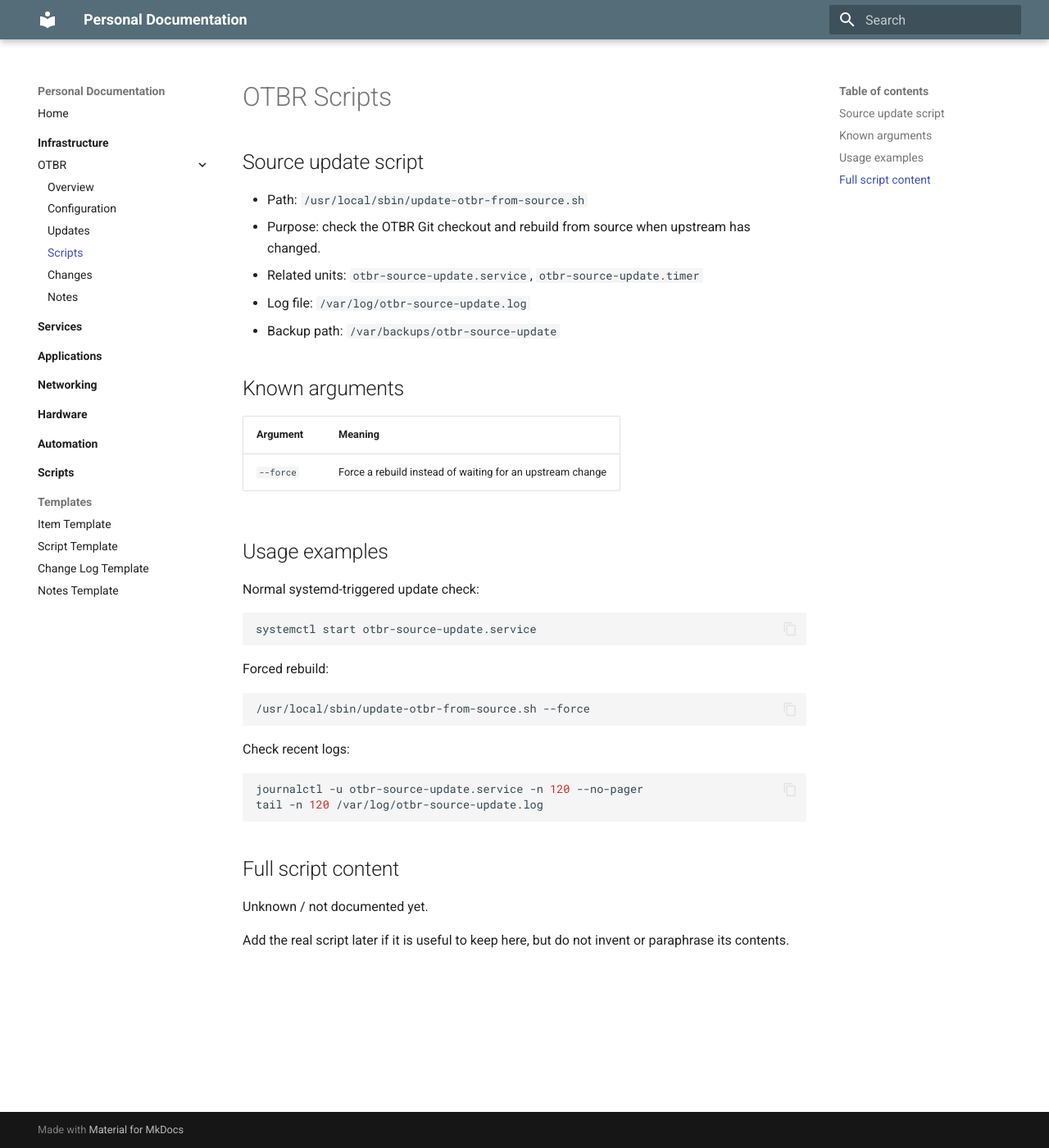
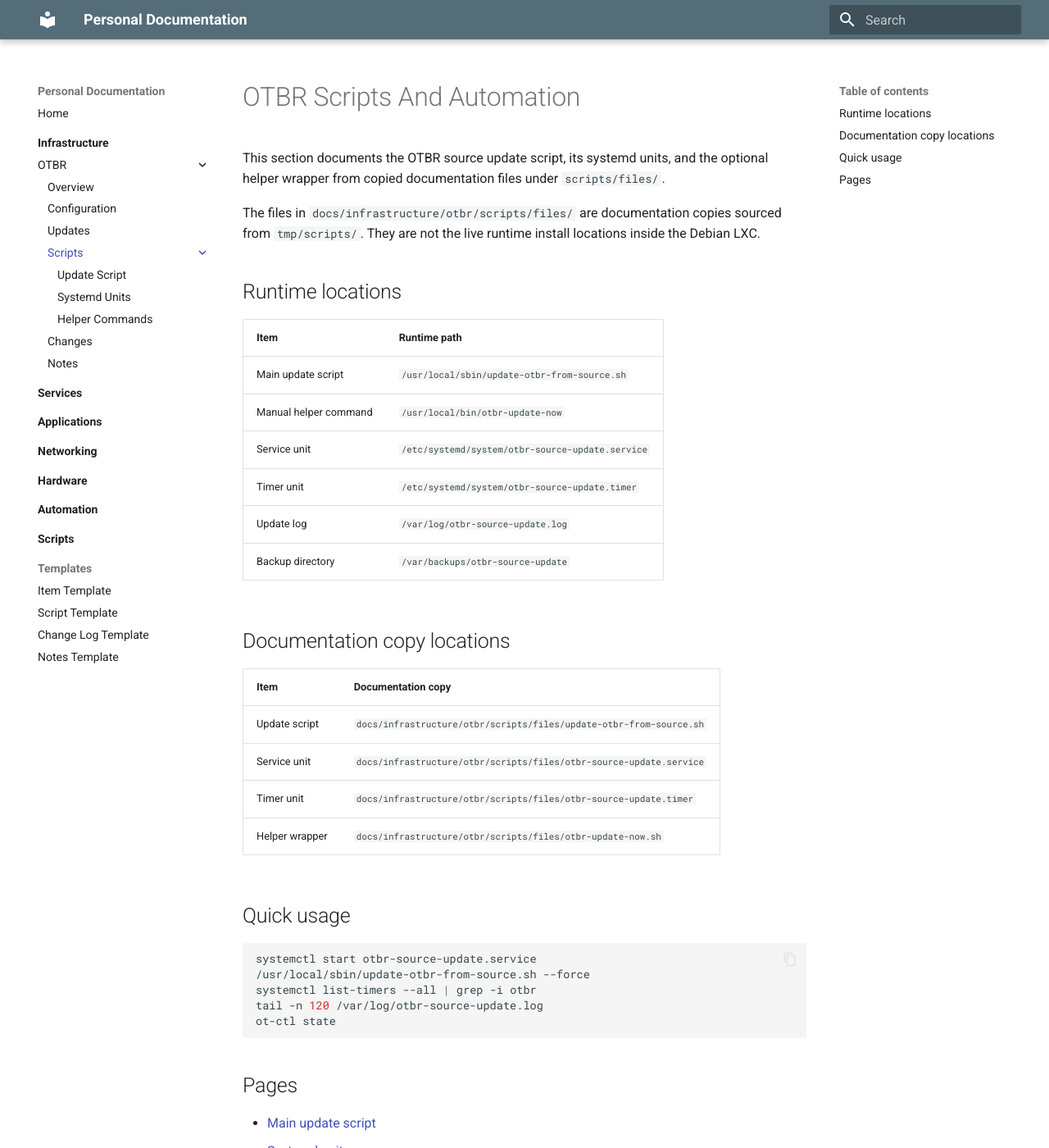
Before and after one commit to tannerln7/Homelab-Notes, an MkDocs documentation site: the page built from docs/infrastructure/otbr/scripts/index.md, in a window 1280 px wide and 1400 px high. Shown: the whole window at 82% size. Built offline with MkDocs 1.6.1 and Material for MkDocs 9.7.7, drawn with Linux system fonts in a browser that asks for light colours; some of the changed text lies outside the part shown.

Commit message:
docs(otbr): restructure script and unit docs

````diff
--- a/docs/infrastructure/otbr/scripts.md
+++ /dev/null
@@ -1,42 +0,0 @@
-# OTBR Scripts
-
-## Source update script
-
-- Path: `/usr/local/sbin/update-otbr-from-source.sh`
-- Purpose: check the OTBR Git checkout and rebuild from source when upstream has changed.
-- Related units: `otbr-source-update.service`, `otbr-source-update.timer`
-- Log file: `/var/log/otbr-source-update.log`
-- Backup path: `/var/backups/otbr-source-update`
-
-## Known arguments
-
-| Argument | Meaning |
-| --- | --- |
-| `--force` | Force a rebuild instead of waiting for an upstream change |
-
-## Usage examples
-
-Normal systemd-triggered update check:
-
-```bash
-systemctl start otbr-source-update.service
-```
-
-Forced rebuild:
-
-```bash
-/usr/local/sbin/update-otbr-from-source.sh --force
-```
-
-Check recent logs:
-
-```bash
-journalctl -u otbr-source-update.service -n 120 --no-pager
-tail -n 120 /var/log/otbr-source-update.log
-```
-
-## Full script content
-
-Unknown / not documented yet.
-
-Add the real script later if it is useful to keep here, but do not invent or paraphrase its contents.
--- /dev/null
+++ b/docs/infrastructure/otbr/scripts/index.md
@@ -0,0 +1,41 @@
+# OTBR Scripts And Automation
+
+This section documents the OTBR source update script, its systemd units, and the optional helper wrapper from copied documentation files under `scripts/files/`.
+
+The files in `docs/infrastructure/otbr/scripts/files/` are documentation copies sourced from `tmp/scripts/`. They are not the live runtime install locations inside the Debian LXC.
+
+## Runtime locations
+
+| Item | Runtime path |
+| --- | --- |
+| Main update script | `/usr/local/sbin/update-otbr-from-source.sh` |
+| Manual helper command | `/usr/local/bin/otbr-update-now` |
+| Service unit | `/etc/systemd/system/otbr-source-update.service` |
+| Timer unit | `/etc/systemd/system/otbr-source-update.timer` |
+| Update log | `/var/log/otbr-source-update.log` |
+| Backup directory | `/var/backups/otbr-source-update` |
+
+## Documentation copy locations
+
+| Item | Documentation copy |
+| --- | --- |
+| Update script | `docs/infrastructure/otbr/scripts/files/update-otbr-from-source.sh` |
+| Service unit | `docs/infrastructure/otbr/scripts/files/otbr-source-update.service` |
+| Timer unit | `docs/infrastructure/otbr/scripts/files/otbr-source-update.timer` |
+| Helper wrapper | `docs/infrastructure/otbr/scripts/files/otbr-update-now.sh` |
+
+## Quick usage
+
+```bash
+systemctl start otbr-source-update.service
+/usr/local/sbin/update-otbr-from-source.sh --force
+systemctl list-timers --all | grep -i otbr
+tail -n 120 /var/log/otbr-source-update.log
+ot-ctl state
+```
+
+## Pages
+
+- [Main update script](update-otbr-from-source.md)
+- [Systemd units](systemd-units.md)
+- [Helper commands](helper-commands.md)
--- a/mkdocs.yml
+++ b/mkdocs.yml
@@ -23,6 +23,8 @@ plugins:
 markdown_extensions:
   - admonition
   - pymdownx.details
+  - pymdownx.snippets:
+      base_path: .
   - pymdownx.superfences
   - toc:
       permalink: true
@@ -40,7 +42,11 @@ nav:
           - Overview: infrastructure/otbr/overview.md
           - Configuration: infrastructure/otbr/configuration.md
           - Updates: infrastructure/otbr/updates.md
-          - Scripts: infrastructure/otbr/scripts.md
+          - Scripts:
+              - Script Index: infrastructure/otbr/scripts/index.md
+              - Update Script: infrastructure/otbr/scripts/update-otbr-from-source.md
+              - Systemd Units: infrastructure/otbr/scripts/systemd-units.md
+              - Helper Commands: infrastructure/otbr/scripts/helper-commands.md
           - Changes: infrastructure/otbr/changes.md
           - Notes: infrastructure/otbr/notes.md
   - Services:
````
Also changed, not shown: docs/infrastructure/otbr/changes.md (+28 -0 lines), docs/infrastructure/otbr/configuration.md (+6 -11 lines), docs/infrastructure/otbr/index.md (+1 -1 lines), docs/infrastructure/otbr/scripts/helper-commands.md (added, +44 -0 lines), docs/infrastructure/otbr/scripts/systemd-units.md (added, +81 -0 lines), docs/infrastructure/otbr/scripts/update-otbr-from-source.md (added, +83 -0 lines), docs/infrastructure/otbr/updates.md (+29 -12 lines), 4 other files.
